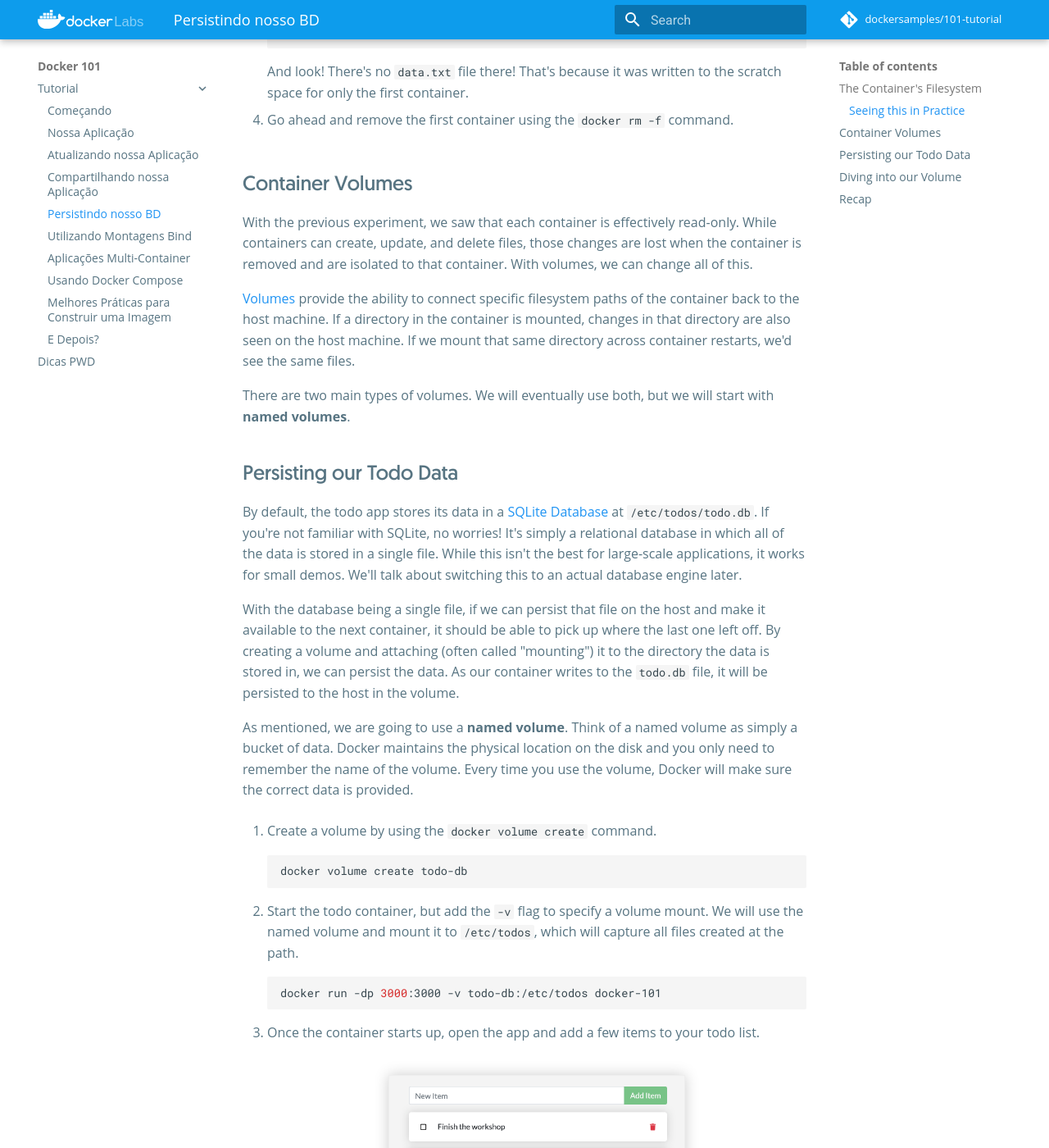
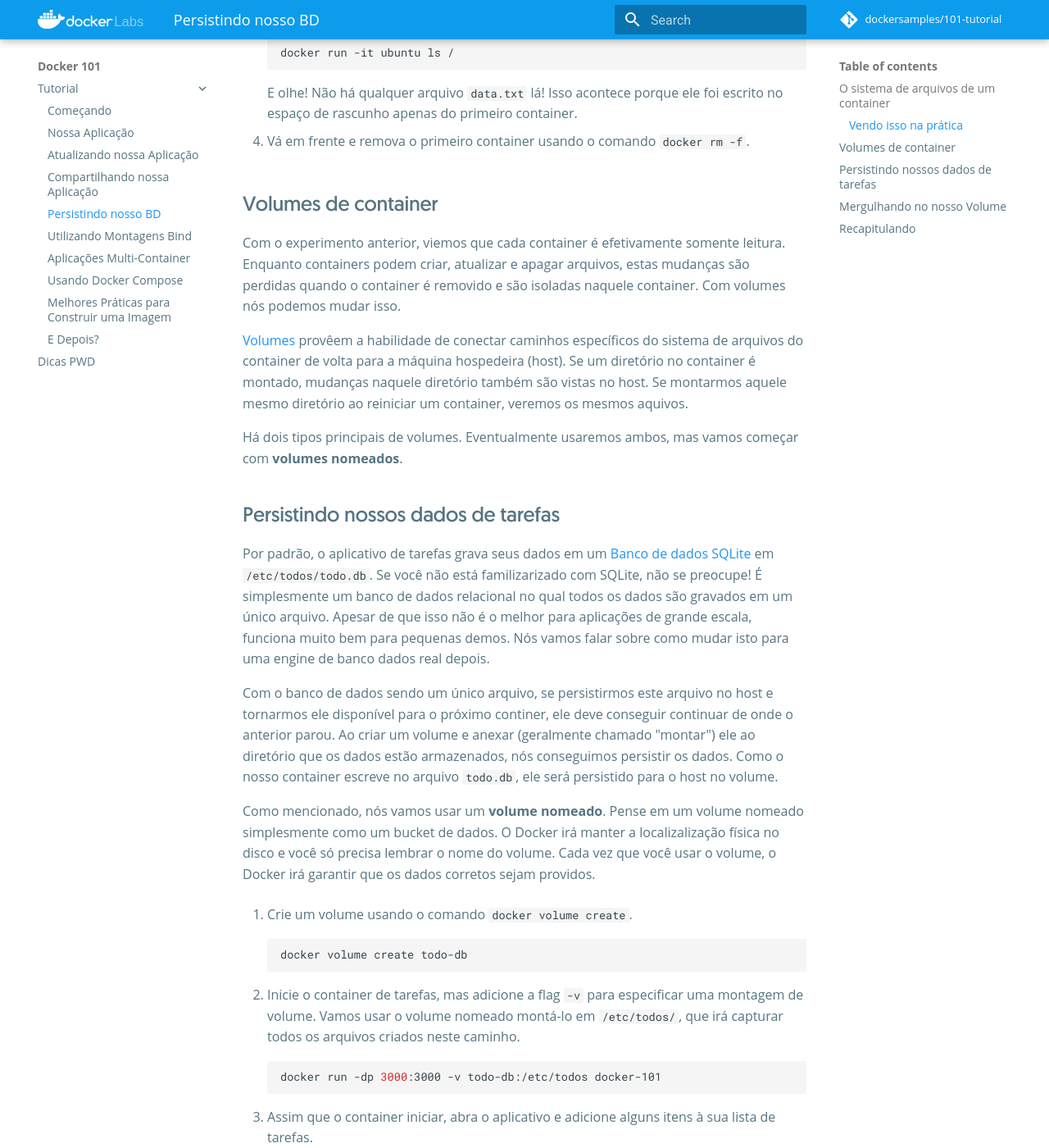
Before and after one commit to dockersamples/101-tutorial, an MkDocs documentation site: the page built from docs/tutorial/persisting-our-data/index.md, in a window 1280 px wide and 1400 px high, scrolled down 1094 px. Shown: the whole window at 82% size. Built offline with MkDocs 1.6.1 and Material for MkDocs 9.7.7, drawn with Linux system fonts in a browser that asks for light colours; nearby versions of some CDN libraries; comment, search, counter and statistics services are not loaded; some of the changed text lies outside the part shown.

Commit message:
Translate page 'persisting our data' to pt-br

````diff
--- a/docs/tutorial/persisting-our-data/index.md
+++ b/docs/tutorial/persisting-our-data/index.md
@@ -1,125 +1,120 @@
 
-In case you didn't notice, our todo list is being wiped clean every single time
-we launch the container. Why is this? Let's dive into how the container is working.
+Caso não tenha nota, nossa lista de tarefas está sendo apagada toda vez que rodamos
+o container. Porque isso? Vamos mergulhar em como o container está trabalhando.
 
-## The Container's Filesystem
+## O sistema de arquivos de um container
 
-When a container runs, it uses the various layers from an image for its filesystem.
-Each container also gets its own "scratch space" to create/update/remove files. Any
-changes won't be seen in another container, _even if_ they are using the same image.
+Quando um container roda, ele utiliza as várias camadas de uma imagem como seu sistema de arquivos.
+Cada container também recebe o seu próprio "espaço de rascunho" para criar/atualizar/remover Arquivos.
+Quaisquer mudanças não serão vistas em outro container, _mesmo se_ eles estiverem usando a mesma imagem.
 
 !!! todo
-    Image about filesystem here
+    Imagem sobre sistema de arquivos aqui
 
 
-### Seeing this in Practice
+### Vendo isso na prática
 
-To see this in action, we're going to start two containers and create a file in each.
-What you'll see is that the files created in one container aren't available in another.
+Para ver isso em ação, iremos iniciar dois containers e criar um arquivo em cada.
+O que você verá é que os arquivos criados em um container não estarão disponíveis no outro.
 
-1. Start a `ubuntu` container that will create a file named `/data.txt` with a random number
-   between 1 and 10000.
+1. Inicie um container `ubuntu` que irá criar um arquivo chamado `/data.txt` com um número aleatório
+entre 1 e 10000.
 
     ```bash
     docker run -d ubuntu bash -c "shuf -i 1-10000 -n 1 -o /data.txt && tail -f /dev/null"
     ```
 
-    In case you're wondering about the command, we're starting a bash shell and invoking two
-    commands (why we have the `&&`). The first portion picks a single random number and writes
-    it to `/data.txt`. The second command is simply watching a file to keep the container running.
+    Caso esteja se perguntando sobre o comando, nós estamos iniciando um shell bash e invocando
+    dois comandos (por isso o `&&`). A primeira porção pega um número aleatório e escreve ele em `/data.txt`.
+    O segundo comando está simplesmente "olhando" o arquivo para manter o container rodando.
 
-1. Validate we can see the output by `exec`'ing into the container. To do so, you need to get the
-   container's ID (use `docker ps` to get it).
+1. Validar que podemos ver a saída `exec`utando dentro do container. Para fazer isso, você precisa pegar o ID do container (use `docker ps` para pegá-lo).
 
     ```bash
     docker exec <container-id> cat /data.txt
     ```
 
-    You should see a random number!
+    Você deve ver um número aleatório!
 
-1. Now, let's start another `ubuntu` container (the same image) and we'll see we don't have the same
-   file.
+1. Agora, vamos iniciar outro container `ubuntu` (a mesma imagem) e veremos que não temos o mesmo arquivo.
 
     ```bash
     docker run -it ubuntu ls /
     ```
 
-    And look! There's no `data.txt` file there! That's because it was written to the scratch space for
-    only the first container.
+    E olhe! Não há qualquer arquivo `data.txt` lá! Isso acontece porque ele foi escrito no espaço de rascunho apenas do primeiro container.
 
-1. Go ahead and remove the first container using the `docker rm -f` command.
+1. Vá em frente e remova o primeiro container usando o comando `docker rm -f`.
 
 
-## Container Volumes
+## Volumes de container
 
-With the previous experiment, we saw that each container is effectively read-only. While containers
-can create, update, and delete files, those changes are lost when the container is removed and are isolated
-to that container. With volumes, we can change all of this.
+Com o experimento anterior, viemos que cada container é efetivamente somente leitura. Enquanto containers podem
+criar, atualizar e apagar arquivos, estas mudanças são perdidas quando o container é removido e são isoladas naquele container.
+Com volumes nós podemos mudar isso.
 
-[Volumes](https://docs.docker.com/storage/volumes/) provide the ability to connect specific filesystem paths of
-the container back to the host machine. If a directory in the container is mounted, changes in that
-directory are also seen on the host machine. If we mount that same directory across container restarts, we'd see
-the same files.
+[Volumes](https://docs.docker.com/storage/volumes/) provêem a habilidade de conectar caminhos específicos do sistema de arquivos
+do container de volta para a máquina hospedeira (host). Se um diretório no container é montado, mudanças naquele diretório também são vistas no host. Se montarmos aquele mesmo diretório ao reiniciar um container, veremos os mesmos aquivos.
 
-There are two main types of volumes. We will eventually use both, but we will start with **named volumes**.
+Há dois tipos principais de volumes. Eventualmente usaremos ambos, mas vamos começar com **volumes nomeados**.
 
 
 
-## Persisting our Todo Data
+## Persistindo nossos dados de tarefas
 
-By default, the todo app stores its data in a [SQLite Database](https://www.sqlite.org/index.html) at
-`/etc/todos/todo.db`. If you're not familiar with SQLite, no worries! It's simply a relational database in
-which all of the data is stored in a single file. While this isn't the best for large-scale applications,
-it works for small demos. We'll talk about switching this to an actual database engine later.
+Por padrão, o aplicativo de tarefas grava seus dados em um [Banco de dados SQLite](https://www.sqlite.org/index.html) em
+`/etc/todos/todo.db`. Se você não está familizarizado com SQLite, não se preocupe! É simplesmente um banco de dados relacional
+no qual todos os dados são gravados em um único arquivo. Apesar de que isso não é o melhor para aplicações de grande escala,
+funciona muito bem para pequenas demos. Nós vamos falar sobre como mudar isto para uma engine de banco dados real depois.
 
-With the database being a single file, if we can persist that file on the host and make it available to the
-next container, it should be able to pick up where the last one left off. By creating a volume and attaching
-(often called "mounting") it to the directory the data is stored in, we can persist the data. As our container
-writes to the `todo.db` file, it will be persisted to the host in the volume.
+Com o banco de dados sendo um único arquivo, se persistirmos este arquivo no host e tornarmos ele disponível para o próximo continer,
+ele deve conseguir continuar de onde o anterior parou. Ao criar um volume e anexar (geralmente chamado "montar") ele ao diretório que
+os dados estão armazenados, nós conseguimos persistir os dados. Como o nosso container escreve no arquivo `todo.db`, ele será persistido
+para o host no volume.
 
-As mentioned, we are going to use a **named volume**. Think of a named volume as simply a bucket of data.
-Docker maintains the physical location on the disk and you only need to remember the name of the volume.
-Every time you use the volume, Docker will make sure the correct data is provided.
+Como mencionado, nós vamos usar um **volume nomeado**. Pense em um volume nomeado simplesmente como um bucket de dados.
+O Docker irá manter a localizalização física no disco e você só precisa lembrar o nome do volume.
+Cada vez que você usar o volume, o Docker irá garantir que os dados corretos sejam providos.
 
-1. Create a volume by using the `docker volume create` command.
+1. Crie um volume usando o comando `docker volume create`.
 
     ```bash
     docker volume create todo-db
     ```
 
-1. Start the todo container, but add the `-v` flag to specify a volume mount. We will use the named volume and mount
-   it to `/etc/todos`, which will capture all files created at the path.
+1. Inicie o container de tarefas, mas adicione a flag `-v` para especificar uma montagem de volume. Vamos usar o volume nomeado
+   montá-lo em `/etc/todos/`, que irá capturar todos os arquivos criados neste caminho.
 
     ```bash
     docker run -dp 3000:3000 -v todo-db:/etc/todos docker-101
     ```
 
-1. Once the container starts up, open the app and add a few items to your todo list.
+1. Assim que o container iniciar, abra o aplicativo e adicione alguns itens à sua lista de tarefas.
 
-    ![Items added to todo list](items-added.png){: style="width: 55%; " }
+    ![Itens adicionar à lista de tarefas.](items-added.png){: style="width: 55%; " }
     {: .text-center }
 
-1. Remove the container for the todo app. Use `docker ps` to get the ID and then `docker rm -f <id>` to remove it.
+1. Remova o container do aplicativo de tarefas. Use `docker ps` para pegar o ID e então `docker rm -f <id>` para removê-lo.
 
-1. Start a new container using the same command from above.
+1. Inicie um container novo usando o mesmo comando acima.
 
-1. Open the app. You should see your items still in your list!
+1. Abra o aplicativo. Você deve ver seus itens ainda na sua lista!
 
-1. Go ahead and remove the container when you're done checking out your list.
+1. Vá em frente e remova o container quando tiver terminado de checar a sua lista.
 
-Hooray! You've now learned how to persist data!
+Viva! Você agora aprendeu como persistir dados!
 
 !!! info "Pro-tip"
-    While named volumes and bind mounts (which we'll talk about in a minute) are the two main types of volumes supported
-    by a default Docker engine installation, there are many volume driver plugins available to support NFS, SFTP, NetApp,
-    and more! This will be especially important once you start running containers on multiple hosts in a clustered
-    environment with Swarm, Kubernetes, etc.
+    Apesar de volumes nomeados e montagens de ligação (vamos falar delas em um minuto) serem os 2 tipos principais de volumes
+    suportados em uma instalação padrão da Docker engine, há muito mais plugins de driver de volume disponíveis para suportar
+    NFS, SFTP, NetApp e mais! Isto será especialmente importante quando você começar a rodar containers em múltiplos hosts em
+    um ambiente clusterizado com Swarm, Kubernetes, etc.
 
 
-## Diving into our Volume
+## Mergulhando no nosso Volume
 
-A lot of people frequently ask "Where is Docker _actually_ storing my data when I use a named volume?" If you want to know,
-you can use the `docker volume inspect` command.
+Muitas pessoas frequentemente perguntam "Onde o Docker _realmente_ guarda meus dados quando eu uso um volume nomeado?". Se você
+quiser saber, pode usar o comando `docker volume inspect`.
 
 ```bash
 docker volume inspect todo-db
@@ -136,15 +131,12 @@
 ]
 ```
 
-The `Mountpoint` is the actual location on the disk where the data is stored. Note that on most machines, you will
-need to have root access to access this directory from the host. But, that's where it is!
+O `Mountpoint` é a localização real no disco onde os dados estão armazenados. Note que na maioria das máquinas, você precisará de acesso
+como root para acessar este diretório no host. Mas, é onde está!
 
 
-## Recap
+## Recapitulando
 
-At this point, we have a functioning application that can survive restarts! We can show it off to our investors and
-hope they can catch our vision!
+Neste ponto temos uma aplicação funcionando que pode sobreviver à reinicializações! Podemos agora mostrá-la aos nossos investidores e torcer que eles consigam entender a nossa visão!
 
-However, we saw earlier that rebuilding images for every change takes quite a bit of time. There's got to be a better
-way to make changes, right? With bind mounts (which we hinted at earlier), there is a better way! Let's take a look at
-that now!
+Porém, nós vimos antes que reconstruir imagens para cada mudança toma um pouco de tempo. Tem de haver uma forma melhor de fazer mudanças, certo? Com montagens de ligação (que nós comentamos antes), há uma forma melhor! Vamos dar uma olhada nisso agora!
````
